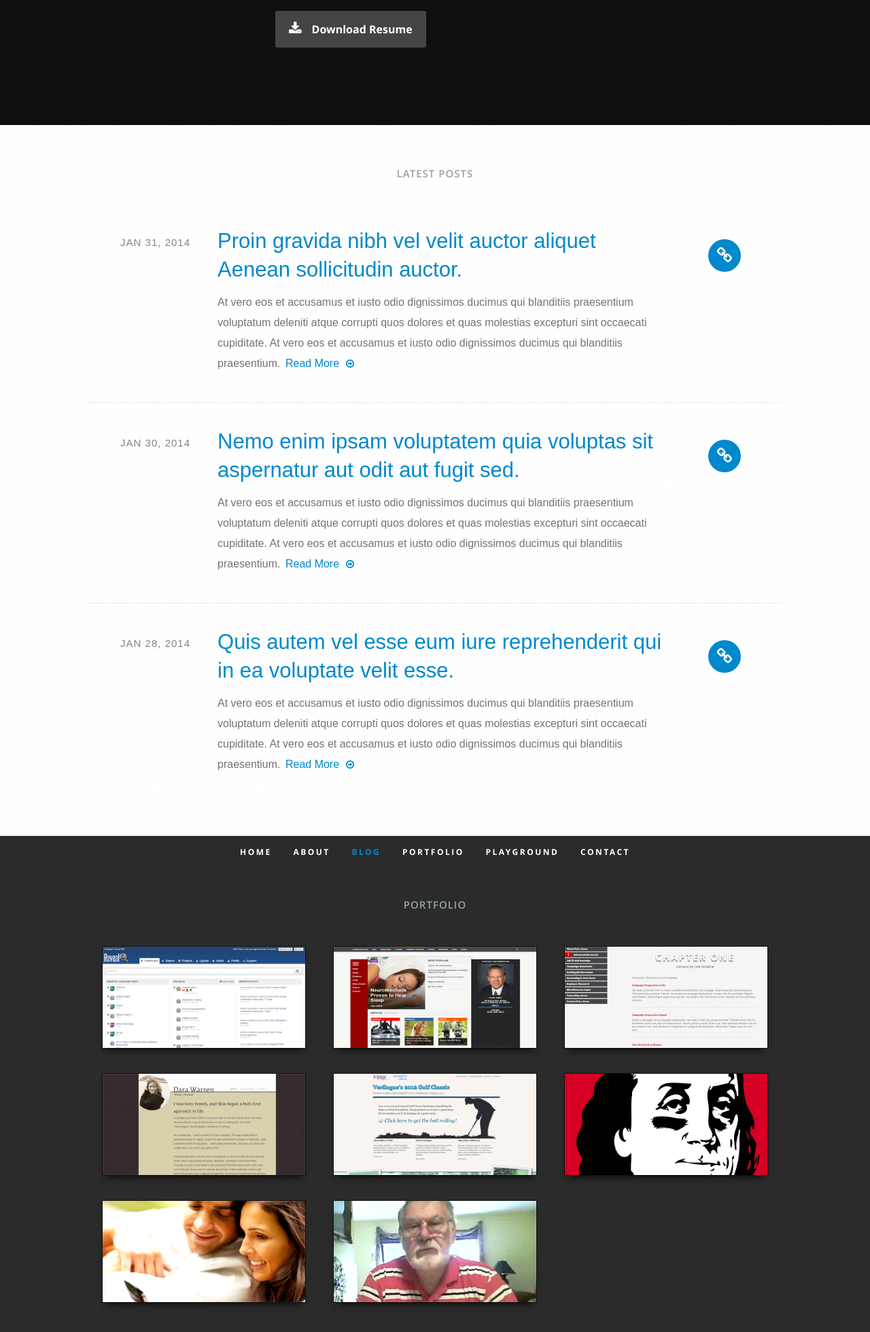
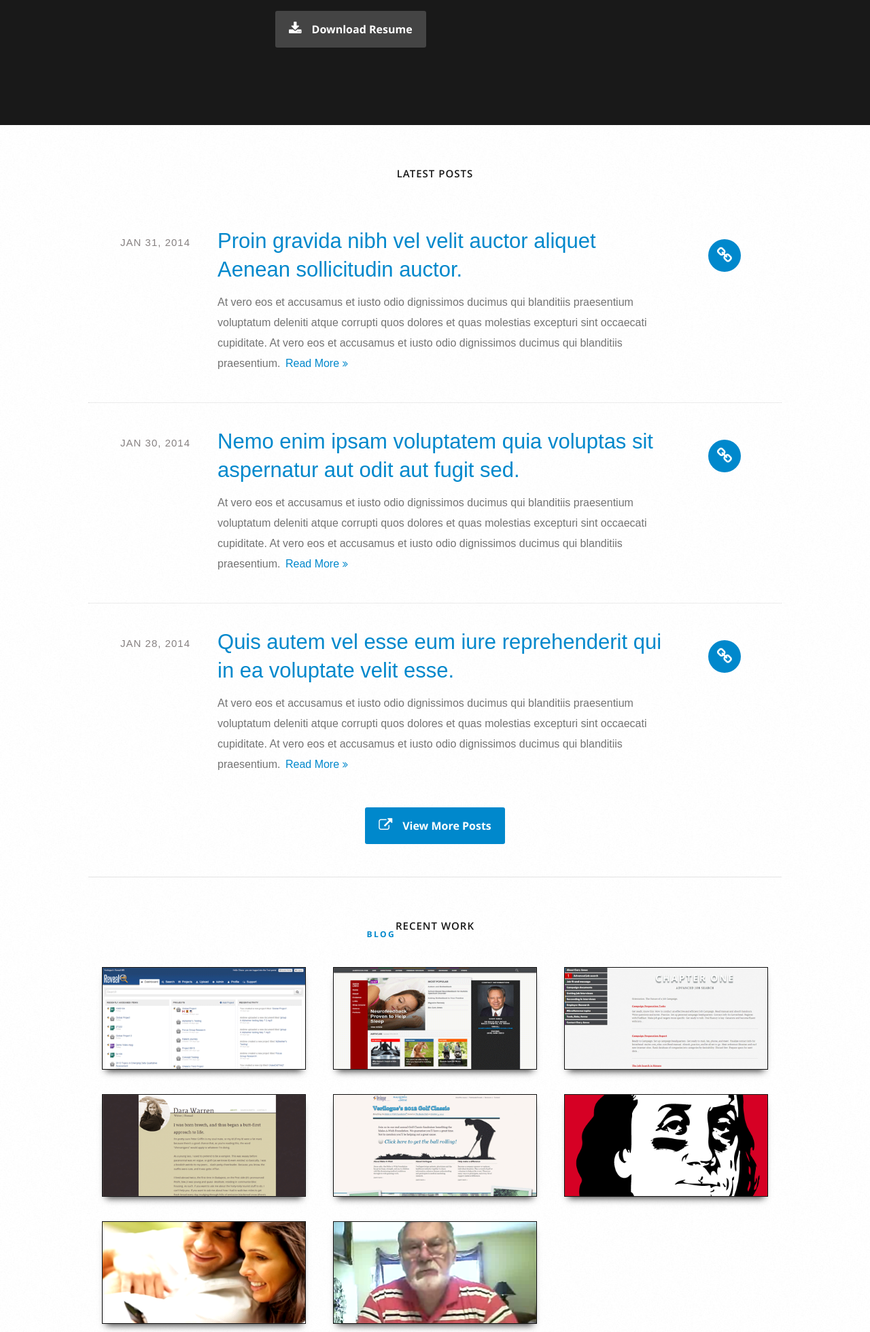
Before and after one commit to chasewoodford/chasewoodford.com_v2, a PHP site: page / in a window 1280 px wide, after a click on "WORK". Shown: the part 1294-3254 px from the top of the page at 68% size. Run offline with PHP 8.4, Linux system fonts and the light colour scheme; some libraries are stand-ins or nearby versions.

Commit message:
add icons and other fun stuff

```diff
--- a/css/sass/_buttons.scss
+++ b/css/sass/_buttons.scss
@@ -1,10 +1,5 @@
-.button,
-.button:visited,
-button,
-input[type="submit"],
-input[type="reset"],
-input[type="button"] {
-  font: 16px/30px 'opensans-bold', sans-serif;
+.button {
+  font: 16px / 30px "opensans-bold", sans-serif;
   background: #0088CC;
   display: inline-block;
   text-decoration: none;
@@ -15,51 +10,135 @@ input[type="button"] {
   border: none;
   cursor: pointer;
   height: auto;
-
   -webkit-transition: all .2s ease-in-out;
   -moz-transition: all .2s ease-in-out;
   -o-transition: all .2s ease-in-out;
   -ms-transition: all .2s ease-in-out;
   transition: all .2s ease-in-out;
+  -moz-border-radius: 3px;
+  -webkit-border-radius: 3px;
+  -khtml-border-radius: 3px;
+  border-radius: 3px;
+  &:visited {
+    font: 16px / 30px "opensans-bold", sans-serif;
+    background: #0088CC;
+    display: inline-block;
+    text-decoration: none;
+    letter-spacing: 0;
+    color: #fff;
+    padding: 12px 20px;
+    margin-bottom: 18px;
+    border: none;
+    cursor: pointer;
+    height: auto;
+    -webkit-transition: all .2s ease-in-out;
+    -moz-transition: all .2s ease-in-out;
+    -o-transition: all .2s ease-in-out;
+    -ms-transition: all .2s ease-in-out;
+    transition: all .2s ease-in-out;
+    -moz-border-radius: 3px;
+    -webkit-border-radius: 3px;
+    -khtml-border-radius: 3px;
+    border-radius: 3px;
+  }
+}
 
+button {
+  font: 16px / 30px "opensans-bold", sans-serif;
+  background: #0088CC;
+  display: inline-block;
+  text-decoration: none;
+  letter-spacing: 0;
+  color: #fff;
+  padding: 12px 20px;
+  margin-bottom: 18px;
+  border: none;
+  cursor: pointer;
+  height: auto;
+  -webkit-transition: all .2s ease-in-out;
+  -moz-transition: all .2s ease-in-out;
+  -o-transition: all .2s ease-in-out;
+  -ms-transition: all .2s ease-in-out;
+  transition: all .2s ease-in-out;
   -moz-border-radius: 3px;
   -webkit-border-radius: 3px;
   -khtml-border-radius: 3px;
   border-radius: 3px;
 }
 
-.button:hover,
-button:hover,
-input[type="submit"]:hover,
-input[type="reset"]:hover,
-input[type="button"]:hover {
+input {
+  &[type="submit"], &[type="reset"], &[type="button"] {
+    font: 16px / 30px "opensans-bold", sans-serif;
+    background: #0088CC;
+    display: inline-block;
+    text-decoration: none;
+    letter-spacing: 0;
+    color: #fff;
+    padding: 12px 20px;
+    margin-bottom: 18px;
+    border: none;
+    cursor: pointer;
+    height: auto;
+    -webkit-transition: all .2s ease-in-out;
+    -moz-transition: all .2s ease-in-out;
+    -o-transition: all .2s ease-in-out;
+    -ms-transition: all .2s ease-in-out;
+    transition: all .2s ease-in-out;
+    -moz-border-radius: 3px;
+    -webkit-border-radius: 3px;
+    -khtml-border-radius: 3px;
+    border-radius: 3px;
+  }
+}
+
+.button:hover, button:hover {
   background: #3d4145;
   color: #fff;
 }
 
-.button:active,
-button:active,
-input[type="submit"]:active,
-input[type="reset"]:active,
-input[type="button"]:active {
+input {
+  &[type="submit"]:hover, &[type="reset"]:hover, &[type="button"]:hover {
+    background: #3d4145;
+    color: #fff;
+  }
+}
+
+.button:active, button:active {
   background: #3d4145;
   color: #fff;
 }
 
-.button.full-width,
-button.full-width,
-input[type="submit"].full-width,
-input[type="reset"].full-width,
-input[type="button"].full-width {
+input {
+  &[type="submit"]:active, &[type="reset"]:active, &[type="button"]:active {
+    background: #3d4145;
+    color: #fff;
+  }
+}
+
+.button.full-width, button.full-width {
   width: 100%;
   padding-left: 0 !important;
   padding-right: 0 !important;
   text-align: center;
 }
 
-/* Fix for odd Mozilla border & padding issues */
-button::-moz-focus-inner,
-input::-moz-focus-inner {
+.button.half-width, button-half-width {
+  width: 50%;
+  padding-left: 0 !important;
+  padding-right: 0 !important;
+  text-align: center;
+}
+
+input {
+  &[type="submit"].full-width, &[type="reset"].full-width, &[type="button"].full-width {
+    width: 100%;
+    padding-left: 0 !important;
+    padding-right: 0 !important;
+    text-align: center;
+  }
+}
+
+button::-moz-focus-inner, input::-moz-focus-inner {
   border: 0;
   padding: 0;
 }
--- a/css/sass/_layout.scss
+++ b/css/sass/_layout.scss
@@ -147,7 +147,7 @@ ul#nav {
 /* ------------------------------------------------------------------ */
 
 #about {
-  background: #0f0f0f;
+  background: #191919;
   padding-top: 96px;
   padding-bottom: 66px;
   overflow: hidden;
@@ -206,8 +206,7 @@ ul#nav {
 
 #journal {
   background: white url(../images/content-bg.jpg);
-  padding-top: 60px;
-  padding-bottom: 48px;
+  padding: 60px 0;
   a {
     color: #0088CC;
     &:visited {
@@ -223,7 +222,7 @@ ul#nav {
     letter-spacing: 1px;
     text-align: center;
     margin-bottom: 48px;
-    color: #95A3A3;
+    color: #191919;
   }
   .blog-entries {
     margin-top: 0;
@@ -302,10 +301,23 @@ ul#nav {
         font: 16px / 30px notosans-bold, sans-serif;
         margin-left: 3px;
         i {
-          margin-left: 10px;
+          margin-left: 5px;
           font-size: 14px;
         }
       }
+    }
+  }
+  .view-more .button {
+    margin-top: 6px;
+    background: #0088CC;
+    color: #fff;
+    &:hover {
+      background: #313131;
+      color: #fff;
+    }
+    i {
+      margin-right: 15px;
+      font-size: 20px;
     }
   }
 }
@@ -315,8 +327,7 @@ ul#nav {
 /* ------------------------------------------------------------------ */
 
 #portfolio {
-  background: #2B2B2B;
-  padding-top: 90px;
+  background: white url(../images/content-bg.jpg);
   padding-bottom: 60px;
   h1 {
     font: 15px / 24px "opensans-semibold", sans-serif;
@@ -324,7 +335,7 @@ ul#nav {
     letter-spacing: 1px;
     text-align: center;
     margin-bottom: 48px;
-    color: #95A3A3;
+    color: #191919;
   }
 }
 
@@ -339,11 +350,7 @@ ul#nav {
     position: relative;
     border: 1px solid #0f0f0f;
     box-shadow: 0 8px 10px -6px rgba(0, 0, 0, 0.8);
-    -webkit-transition: all 0.3s ease-in-out;
-    -moz-transition: all 0.3s ease-in-out;
-    -o-transition: all 0.3s ease-in-out;
-    -ms-transition: all 0.3s ease-in-out;
-    transition: all 0.3s ease-in-out;
+    @include prefixer(transition, all 0.3s ease-in-out, webkit moz o ms spec);
     a {
       display: block;
       cursor: pointer;
@@ -480,7 +487,7 @@ ul#nav {
   input, textarea, select {
     padding: 18px 20px;
     color: #eee;
-    background: #373233;
+    background: #444;
     margin-bottom: 42px;
     border: 0;
     outline: none;
@@ -496,7 +503,7 @@ ul#nav {
     text-transform: uppercase;
     letter-spacing: 3px;
     color: #fff;
-    background: #0D0D0D;
+    background: #444;
     border: none;
     cursor: pointer;
     height: auto;
@@ -504,13 +511,16 @@ ul#nav {
     border-radius: 3px;
     margin-left: 26%;
     &:hover {
-      color: #0D0D0D;
       background: #fff;
+      color: #2B2B2B;
     }
   }
   span.required {
     color: #0088CC;
     font-size: 13px;
+  }
+  i {
+    margin-right: 10px;
   }
 }
 
--- a/index.html
+++ b/index.html
@@ -29,7 +29,7 @@
             <li class="current"><a class="smoothscroll" href="#home">Home</a></li>
             <li><a class="smoothscroll" href="#about">About</a></li>
 	         <li><a class="smoothscroll" href="#journal">Blog</a></li>
-            <li><a class="smoothscroll" href="#portfolio">Portfolio</a></li>
+            <li><a class="smoothscroll" href="#portfolio">Work</a></li>
             <li><a class="smoothscroll" href="#">Playground</a></li>
             <li><a class="smoothscroll" href="#contact">Contact</a></li>
          </ul> <!-- end #nav -->
@@ -119,7 +119,7 @@
                <p>At vero eos et accusamus et iusto odio dignissimos ducimus qui blanditiis praesentium voluptatum
                deleniti atque corrupti quos dolores et quas molestias excepturi sint occaecati cupiditate.
                At vero eos et accusamus et iusto odio dignissimos ducimus qui blanditiis praesentium.
-               <a class="more-link" href="single.html">Read More<i class="fa fa-arrow-circle-o-right"></i></a></p>
+               <a class="more-link" href="single.html">Read More<i class="fa fa-angle-double-right"></i></a></p>
             </div>
          </article> <!-- Entry End -->
          <!-- Entry -->
@@ -141,7 +141,7 @@
                <p>At vero eos et accusamus et iusto odio dignissimos ducimus qui blanditiis praesentium voluptatum
                deleniti atque corrupti quos dolores et quas molestias excepturi sint occaecati cupiditate.
                At vero eos et accusamus et iusto odio dignissimos ducimus qui blanditiis praesentium.
-               <a class="more-link" href="single.html">Read More<i class="fa fa-arrow-circle-o-right"></i></a></p>
+               <a class="more-link" href="single.html">Read More<i class="fa fa-angle-double-right"></i></a></p>
             </div>
          </article> <!-- Entry End -->
          <!-- Entry -->
@@ -163,10 +163,16 @@
                <p>At vero eos et accusamus et iusto odio dignissimos ducimus qui blanditiis praesentium voluptatum
                deleniti atque corrupti quos dolores et quas molestias excepturi sint occaecati cupiditate.
                At vero eos et accusamus et iusto odio dignissimos ducimus qui blanditiis praesentium.
-               <a class="more-link" href="single.html">Read More<i class="fa fa-arrow-circle-o-right"></i></a></p>
+               <a class="more-link" href="single.html">Read More<i class="fa fa-angle-double-right"></i></a></p>
             </div>
          </article> <!-- Entry End -->
       </div> <!-- Entries End -->
+       <div class="row text-center view-more">
+           <p>
+               <a href="#" class="button view-more"><i class="fa fa-external-link"></i>View More Posts</a>
+           </p>
+       </div>
+       <hr class="row"/>
    </section> <!-- Journal Section End-->
 
    <!-- Portfolio Section
@@ -174,7 +180,7 @@
    <section id="portfolio">
       <div class="row">
          <div class="twelve columns collapsed">
-            <h1>Portfolio</h1>
+            <h1>Recent Work</h1>
             <!-- portfolio-wrapper -->
             <div id="portfolio-wrapper" class="bgrid-thirds s-bgrid-halves clearfix">
           	   <div class="columns portfolio-item">
@@ -326,7 +332,7 @@
                             <textarea cols="50" rows="15" id="contactMessage" name="contactMessage"></textarea>
                         </div>
                         <div>
-                            <button class="submit">Submit</button>
+                            <button class="submit"><i class="fa fa-paper-plane"></i>&nbsp;Submit</button>
                             <span id="image-loader">
                                 <img alt="" src="images/loader.gif">
                             </span>
@@ -345,8 +351,8 @@
                        Chase Woodford<br/>
                        1414 Lincoln Drive W<br/>
                        Ambler, PA 19002 US<br/>
-                        <a href="#">Map it</a><br/>
-                       (717) 903-3168
+                        <a href="#"><i class="fa fa-map-marker"></i>Google Map</a><br/>
+                       <a href="#"><i class="fa fa-phone"></i>(717) 903-3168</a>
                     </p>
                 </div>
             </aside>
```
Also changed, not shown: css/style.css.
